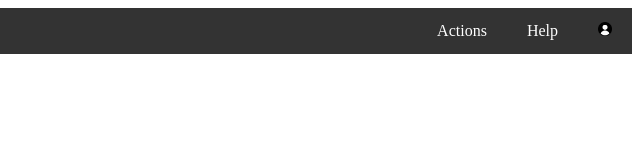
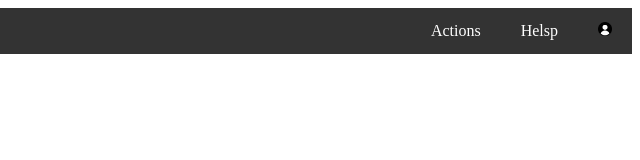
Before and after one commit to Gilgameshgb-1/TicketingService, a plain HTML site: page index.html in a window 1280 px wide. Shown: the full height of the page, 640-1280 px from the left. Drawn offline with Linux system fonts and the light colour scheme.

Commit message:
testing 123

```diff
--- a/index.html
+++ b/index.html
@@ -22,7 +22,7 @@
       <a href="#" class="right"
         ><img src="user-icon.png" alt="User Icon" height="14" width="14"
       /></a>
-      <a href="Help\Help.html" class="right">Help</a>
+      <a href="Help\Help.html" class="right">Helsp</a>
       <a href="#" class="right">Actions</a>
     </nav>
   </body>
```
